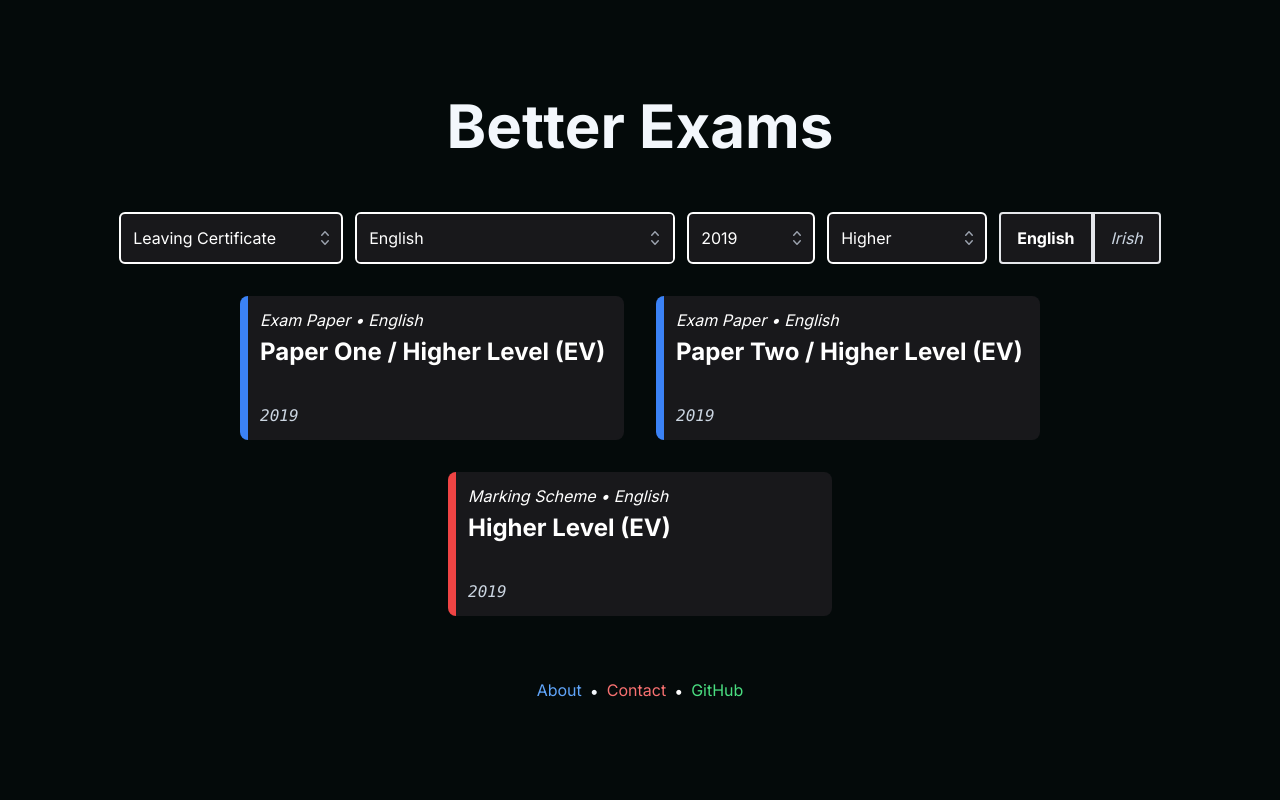
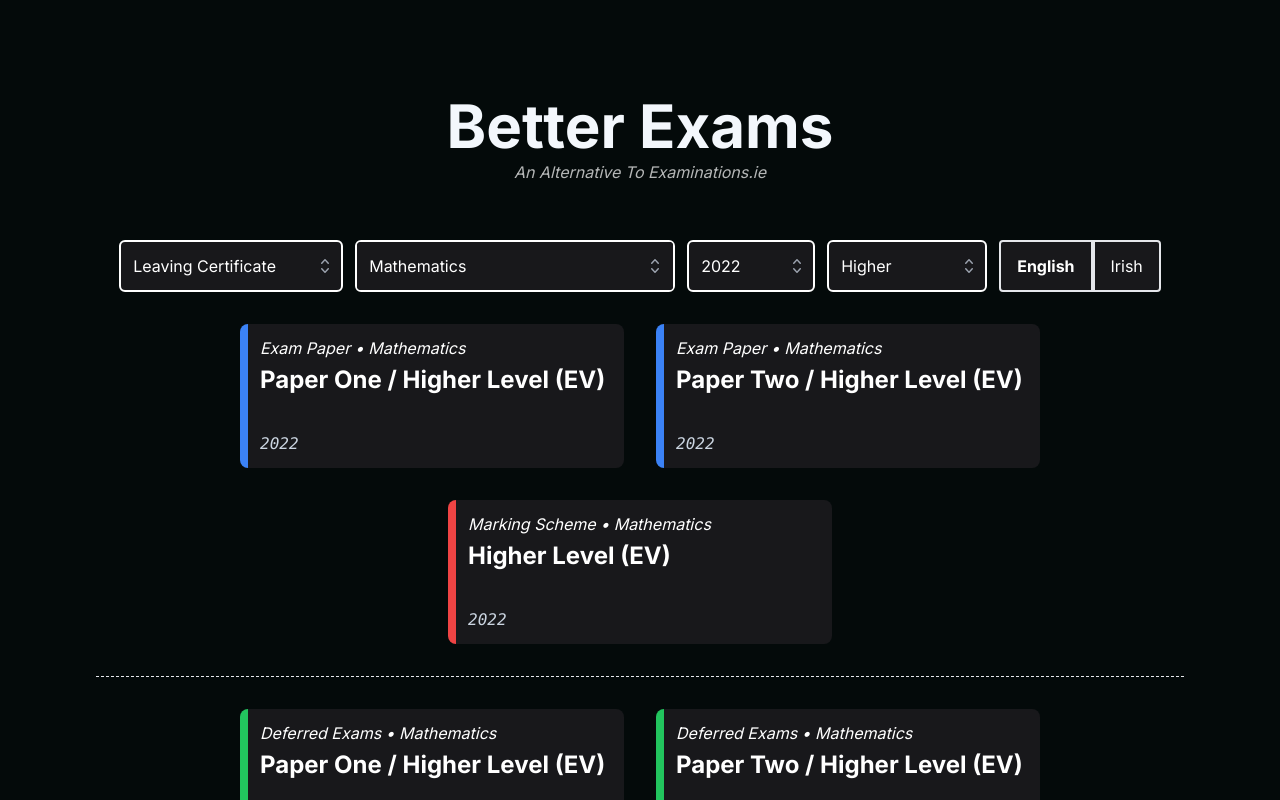
Before and after one commit to General-Mudkip/betterexams, a Next.js app: page / in a window 1280 px wide. Shown: the top 800 px of the page. Built offline with nearby package versions, Linux system fonts and the light colour scheme.

Commit message:
More minor tweaks

```diff
--- a/src/app/components/Dialogs/AboutDialog.tsx
+++ b/src/app/components/Dialogs/AboutDialog.tsx
@@ -27,17 +27,21 @@
                                 <Dialog.Title className="text-3xl font-bold">About</Dialog.Title>
                                 <Dialog.Description>
                                     <h1 className="font-bold mt-4">What?</h1>
-                                        <p>
-                                            I created this site as an alternative to the official <a href="https://www.examinations.ie/" target="_blank" className="underline hover:decoration-2">examinations.ie</a> website, which is an arguable affront to God. (It proudly displays an e-Government award from 2006. It is as old as I am.)
+                                        <p className="indent-5">
+                                        I created this site as an alternative to the official <a href="https://www.examinations.ie/" target="_blank" className="underline hover:decoration-2">examinations.ie</a> website, which is an arguable affront to God. (It proudly displays an e-Government award from 2006. It is as old as I am.)
                                         </p>
                                     <h1 className="font-bold mt-4">Why?</h1>
-                                        <p>
+                                        <p className="indent-5">
                                             The goal from the get-go was to, firstly, improve upon my web-dev skills, and secondly, to save those precious seconds you spend every day on that hellish site.
                                         </p>
                                     <h1 className="font-bold mt-4">Who?</h1>
-                                        <p>
+                                        <p className="indent-5">
                                             This website was made by <a href="https://www.mudkip.live" target="_blank" className="underline hover:decoration-2">Bence R</a>
                                             , with heavy inspiration from Thomas Forbes&apos; &ldquo;<a href="https://examfinder.ie/" target="_blank" className="underline hover:decoration-2">examfinder.ie</a>&ldquo;. Many thanks to him for the advice and for allowing me to use his data.json file.
+                                        </p>
+                                    <h1 className="font-bold mt-4"><span className="text-[11px]">w</span>Sources</h1>
+                                        <p className="indent-5">
+                                            All exam papers are direct links to the official <a href="https://www.examinations.ie/" target="_blank" className="underline hover:decoration-2">examinations.ie</a> website. I do not claim ownership of any of the papers, nor do I claim to be affiliated with the State Examinations Commission.
                                         </p>
                                 </Dialog.Description>
 
--- a/src/app/components/Form.tsx
+++ b/src/app/components/Form.tsx
@@ -14,8 +14,8 @@
 
 function ChoicesForm() {
     const [certificate, setCertificate] = useState<string>('lc');
-    const [subject, setSubject] = useState<string>('2');
-    const [year, setYear] = useState<string>('2019');
+    const [subject, setSubject] = useState<string>('3');
+    const [year, setYear] = useState<string>('2022');
     const [language, setLanguage] = useState<string>('EV');
     const [level, setLevel] = useState<string>('Higher');
 
--- a/src/app/page.tsx
+++ b/src/app/page.tsx
@@ -8,6 +8,7 @@
     return (
         <main className="min-h-screen h-full flex flex-col items-center p-24">
             <h1 className="text-6xl font-bold text-center">Better Exams</h1>
+            <p className="italic text-white/70 mt-1">An Alternative To Examinations.ie</p>
 
             <div className="text-slate-400 items-center h-full mt-8 md:mt-14">
                 <ChoicesForm />
```
